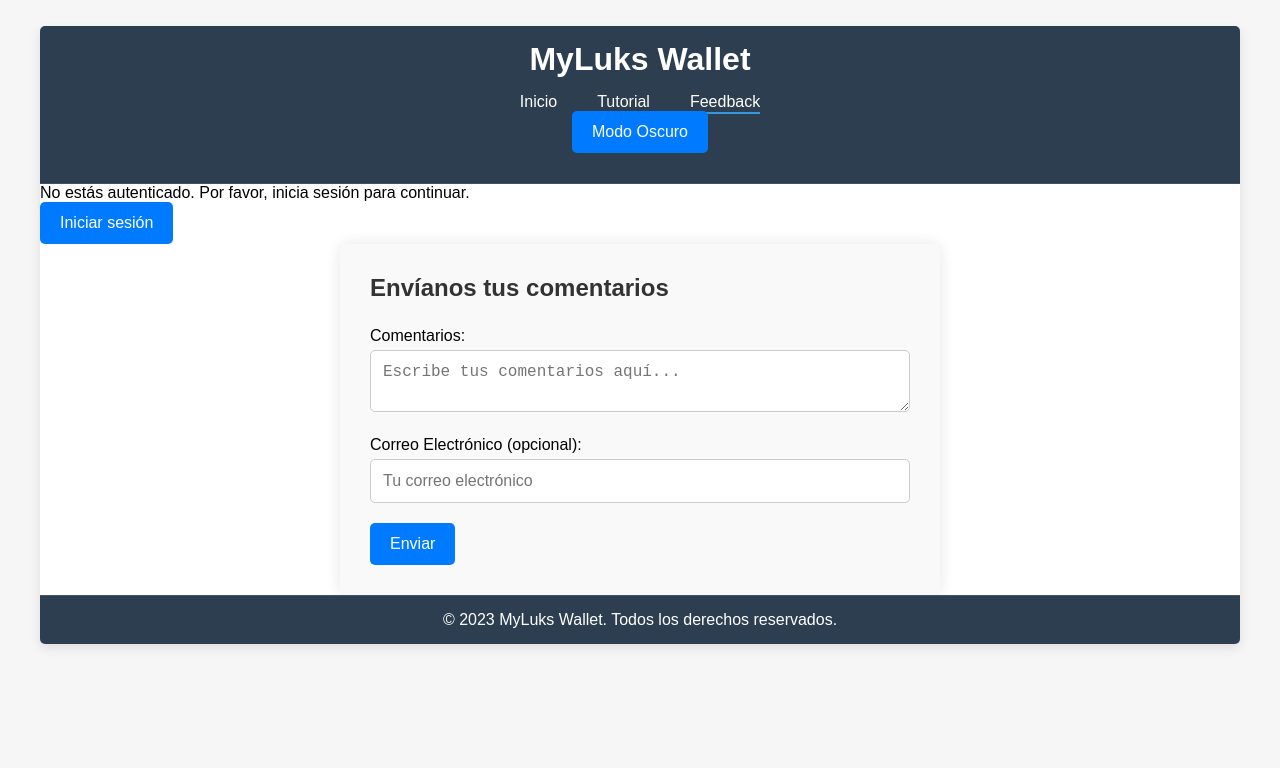
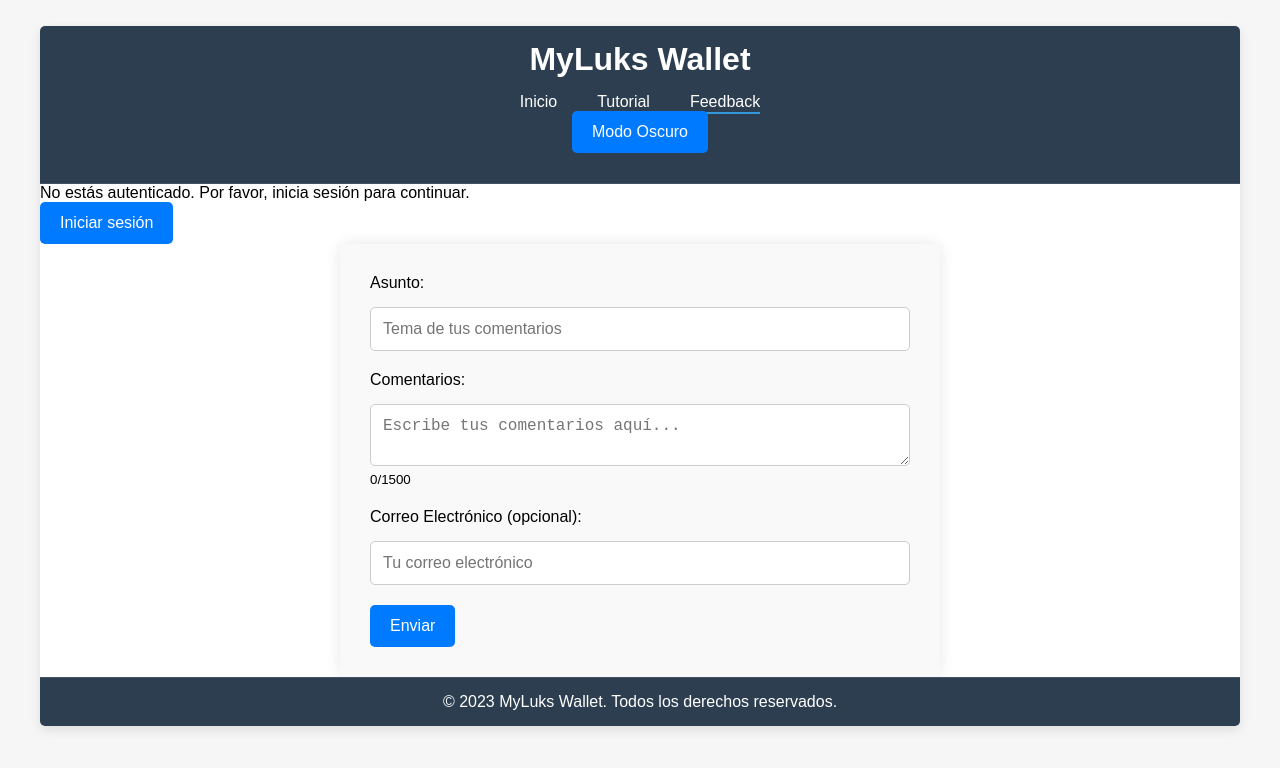
Before and after one commit to micuentaprincipal/myluks, a React (Create React App) app in the folder App/UI/myluks-app/: page /feedback in a window 1280 px wide. Shown: the top 768 px of the page. Built offline with nearby package versions, Linux system fonts and the light colour scheme.

Commit message:
Update FeedbackForm.tsx
FeedbackForm.tsx Code Update 01/10/2023

```diff
--- a/App/UI/myluks-app/src/FeedbackForm.tsx
+++ b/App/UI/myluks-app/src/FeedbackForm.tsx
@@ -1,81 +1,119 @@
 import './FeedbackForm.css';
-import React, { useState } from 'react';
+import React, { useState, useContext } from 'react';
+import { AuthContext } from './App';
 
-// Definición de la interfaz para el estado del formulario
+const MAX_FEEDBACK_LENGTH = 1500;  // Establecer un límite de 1500 caracteres para el feedback
+
 interface FormState {
+  subject: string;
   feedback: string;
   email: string;
-  message: string;
   isSubmitting: boolean;
+  errorMessage: string | null;
+  successMessage: string | null;
 }
 
 const FeedbackForm: React.FC = () => {
+  const { isAuthenticated, email: userEmail } = useContext(AuthContext);
+
   const [formState, setFormState] = useState<FormState>({
+    subject: '',
     feedback: '',
-    email: '',
-    message: '',
+    email: isAuthenticated ? userEmail : '',
     isSubmitting: false,
+    errorMessage: null,
+    successMessage: null,
   });
 
-  // Función para manejar el envío del formulario
+  const isValidEmail = (email: string) => /\S+@\S+\.\S+/.test(email);
+
+  const handleValidation = () => {
+    if (!formState.feedback.trim() || formState.feedback.length > MAX_FEEDBACK_LENGTH) {
+      setFormState(prev => ({ ...prev, errorMessage: 'Por favor, ingresa tus comentarios correctamente antes de enviar.' }));
+      return false;
+    }
+
+    if (formState.email && !isValidEmail(formState.email)) {
+      setFormState(prev => ({ ...prev, errorMessage: 'Por favor, ingresa un correo electrónico válido.' }));
+      return false;
+    }
+
+    return true;
+  };
+
   const handleSubmit = async (e: React.FormEvent) => {
     e.preventDefault();
-    setFormState({ ...formState, isSubmitting: true });
+    setFormState(prev => ({ ...prev, isSubmitting: true, errorMessage: null, successMessage: null }));
 
-    // Validación del feedback
-    if (!formState.feedback.trim()) {
-      setFormState({ ...formState, message: 'Por favor, ingresa tus comentarios antes de enviar.', isSubmitting: false });
+    if (!handleValidation()) {
+      setFormState(prev => ({ ...prev, isSubmitting: false }));
       return;
     }
 
-    // Validación del correo electrónico
-    if (formState.email && !formState.email.match(/\S+@\S+\.\S+/)) {
-      setFormState({ ...formState, message: 'Por favor, ingresa un correo electrónico válido.', isSubmitting: false });
-      return;
-    }
-
-    // Aquí puedes manejar el envío real del feedback, por ejemplo, enviándolo a una API.
     console.log({ feedback: formState.feedback, email: formState.email });
 
-    // Reiniciar el formulario
     setFormState({
+      subject: '',
       feedback: '',
-      email: '',
-      message: '¡Gracias por tus comentarios!',
-      isSubmitting: false
+      email: isAuthenticated ? userEmail : '',
+      isSubmitting: false,
+      errorMessage: null,
+      successMessage: '¡Gracias por tus comentarios!',
     });
-  }
+  };
 
   return (
     <div className="feedback-section">
-      <h2>Envíanos tus comentarios</h2>
-      {formState.message && <p>{formState.message}</p>}
+      {/* ... */}
       <form onSubmit={handleSubmit}>
+        {/* Nuevo campo de asunto */}
         <div className="feedback-input">
-          <label>
+          <label htmlFor="subject-input">
+            Asunto:
+          </label>
+          <input
+            id="subject-input"
+            type="text"
+            value={formState.subject}
+            onChange={(e) => setFormState({ ...formState, subject: e.target.value })}
+            placeholder="Tema de tus comentarios"
+            maxLength={100}
+          />
+        </div>
+        <div className="feedback-input">
+          <label htmlFor="feedback-textarea">
             Comentarios:
+          </label>
           <textarea
+            id="feedback-textarea"
             value={formState.feedback}
             onChange={(e) => setFormState({ ...formState, feedback: e.target.value })}
             placeholder="Escribe tus comentarios aquí..."
+            maxLength={MAX_FEEDBACK_LENGTH}
             required
           />
-          </label>
+          <small>{formState.feedback.length}/{MAX_FEEDBACK_LENGTH}</small>
         </div>
         <div className="feedback-input">
-          <label>
+          <label htmlFor="email-input">
             Correo Electrónico (opcional):
+          </label>
           <input
+            id="email-input"
             type="email"
             value={formState.email}
             onChange={(e) => setFormState({ ...formState, email: e.target.value })}
             placeholder="Tu correo electrónico"
+            readOnly={isAuthenticated}
           />
-          </label>
+          {!isAuthenticated && <small className="email-feedback">
+            {formState.email && !isValidEmail(formState.email) ? "Email inválido" : ""}
+          </small>}
         </div>
         <button type="submit" disabled={formState.isSubmitting}>
           {formState.isSubmitting ? 'Enviando...' : 'Enviar'}
         </button>
+        {formState.isSubmitting && <div className="loader"></div>}
       </form>
     </div>
   );
```
Lines whose indentation alone changed are shown as unchanged.
